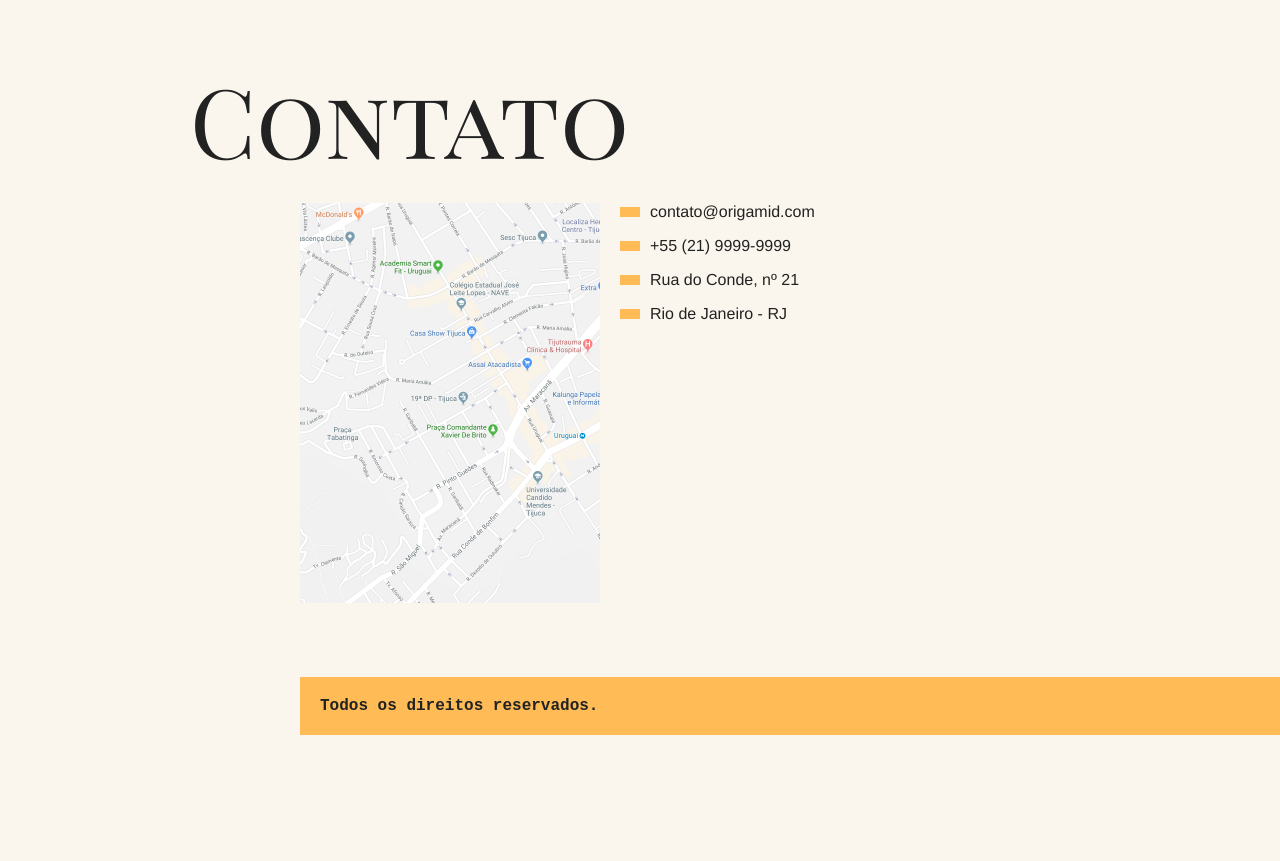
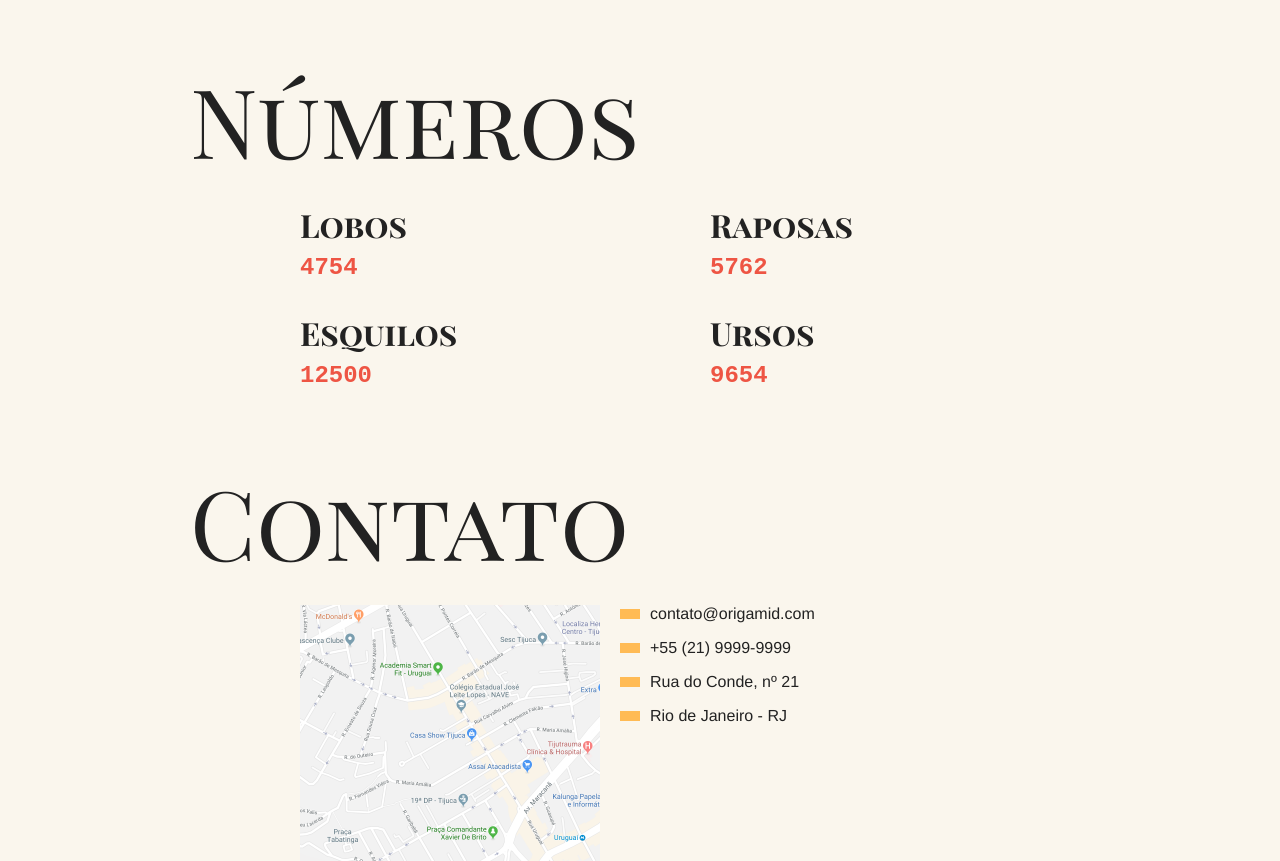
Before and after one commit to Ronoyaro/animais-origamid, a plain HTML site: page animais-fantasticos.html in a window 1280 px wide. Shown: the part 1209-2070 px from the top of the page. Before the commit the page ends 1976 px from the top, so only its background shows below. Drawn offline with Linux system fonts and the light colour scheme; a web font is replaced by a local one.

Commit message:
animei a section numeros do meu projeto utilizando o metodo mutationObserver

```diff
--- a/animais-fantasticos.html
+++ b/animais-fantasticos.html
@@ -155,6 +155,28 @@
       </dl>
     </section>
 
+    <section class="grid-section numeros js-section" data-anime="scroll">
+      <h1 class="titulo">Números</h1>
+      <div class="numeros-grid">
+        <div class="numero-animal">
+          <h3>Lobos</h3>
+          <span data-numero>4754</span>
+        </div>
+        <div class="numero-animal">
+          <h3>Raposas</h3>
+          <span data-numero>5762</span>
+        </div>
+        <div class="numero-animal">
+          <h3>Esquilos</h3>
+          <span data-numero>12500</span>
+        </div>
+        <div class="numero-animal">
+          <h3>Ursos</h3>
+          <span data-numero>9654</span>
+        </div>
+      </div>
+    </section>
+
     <section class="grid-section contato js-section" id="contato">
       <h1 class="titulo">Contato</h1>
       <div class="mapa" data-tooltip aria-label="Endereço próximo.">
--- /dev/null
+++ b/js/modules/anima-numeros.js
@@ -0,0 +1,25 @@
+export default function animaNumeros() {
+  const numeros = document.querySelectorAll('[data-numero]')
+  function handleMutation(event) {
+    if (event[0].target.classList.contains('ativo')) {
+      numeros.forEach((numero) => {
+        const total = +numero.innerText;
+        let start = 0;
+        let incremento = Math.floor(total / 100)
+        const timer = setInterval(() => {
+          start += incremento
+          numero.innerText = start
+          if (start > total) {
+            clearInterval(timer)
+            numero.innerHTML = total
+          }
+        }, Math.random() * 35)
+      })
+      observer.disconnect()
+    }
+  }
+  const observerTarget = document.querySelector('.numeros');
+  const observer = new MutationObserver(handleMutation);
+
+  observer.observe(observerTarget, { attributes: true })
+}
--- a/js/modules/animaScroll.js
+++ b/js/modules/animaScroll.js
@@ -11,7 +11,6 @@ export default function AnimaScroll() {
         }
       })
     }
-
     window.addEventListener('scroll', aniScroll)
     aniScroll()
   }
--- a/js/script.js
+++ b/js/script.js
@@ -7,6 +7,7 @@ import initAccordion from "./modules/accordion.js";
 import initTooltip from "./modules/tooltip.js";
 import dropDownMenu from "./modules/dropdown-menu.js";
 import menuMobile from "./modules/menu-mobile.js";
+import animaNumeros from "./modules/anima-numeros.js"
 
 initScrollToView();
 showModal();
@@ -16,3 +17,4 @@ initAccordion();
 initTooltip();
 dropDownMenu();
 menuMobile();
+animaNumeros();
--- /dev/null
+++ b/styles/anima-numeros.css
@@ -0,0 +1,19 @@
+.numeros-grid {
+  grid-column: 2 / 4;
+  display: grid;
+  grid-template-columns: 1fr 1fr;
+  gap: 30px;
+}
+
+.numeros-grid h3 {
+  font-size: 2rem;
+  font-family: 'Playfair Display SC';
+  margin-bottom: .5rem;
+}
+
+.numeros-grid span {
+  font-family: 'IBM Plex Mono', monospace;
+  font-weight: bold;
+  font-size: 1.5rem;
+  color: #e54;
+}
--- a/styles/style.css
+++ b/styles/style.css
@@ -3,3 +3,4 @@
 @import 'tooltip.css';
 @import 'dropDownMenu.css';
 @import 'menu-mobile.css';
+@import 'anima-numeros.css';
```
